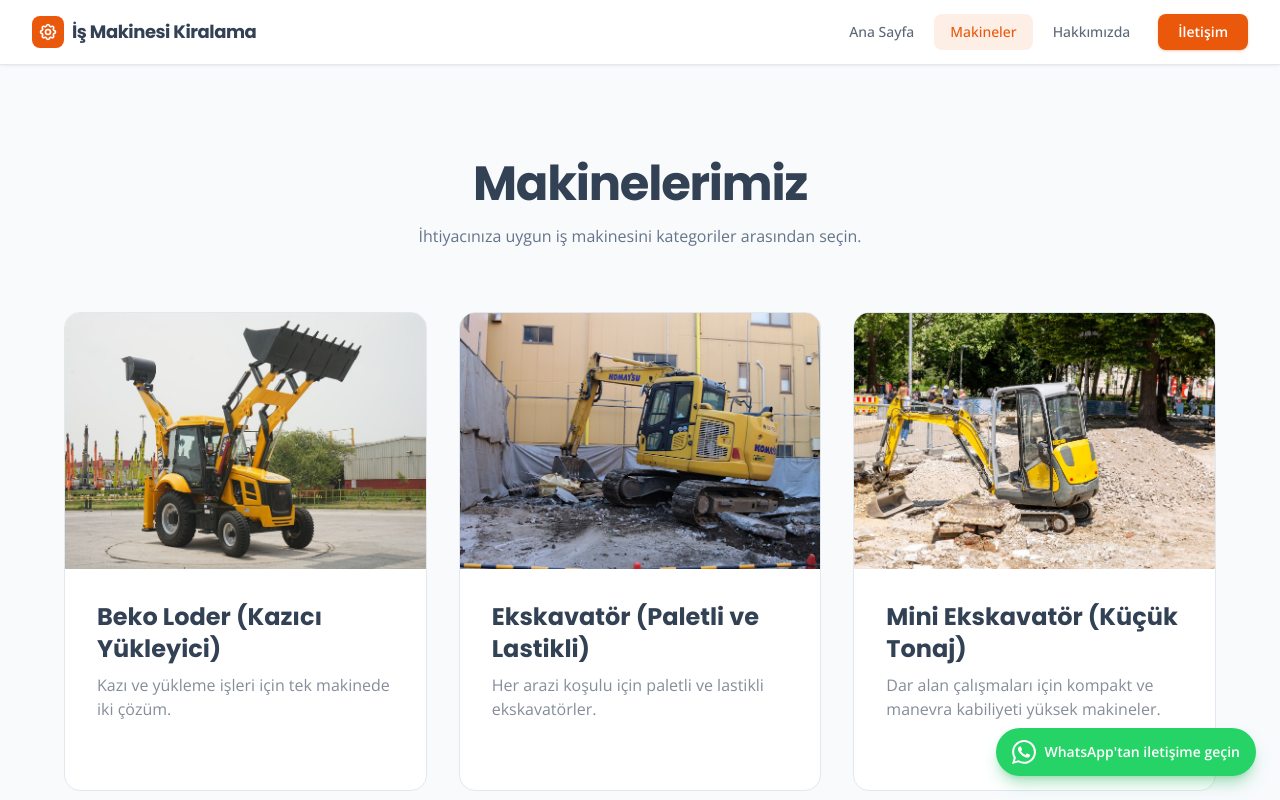
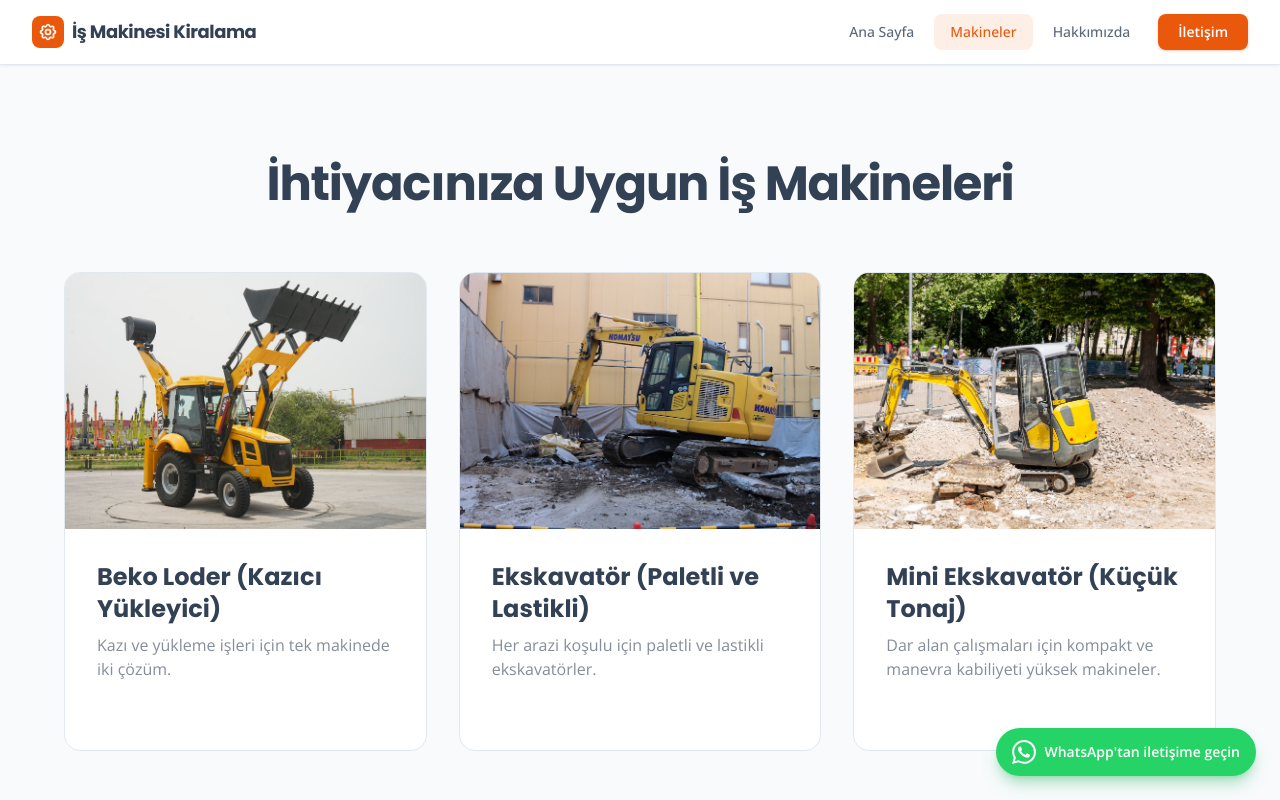
Before and after one commit to ahmetmbilgin/is-makinesi-kiralama, a Next.js app: page /makineler in a window 1280 px wide. Shown: the top 800 px of the page. Built offline with nearby package versions, Linux system fonts and the light colour scheme.

Commit message:
Bazı düzenlemeler

```diff
--- a/pages/hakkimizda.js
+++ b/pages/hakkimizda.js
@@ -9,7 +9,7 @@ const values = [
       </svg>
     ),
     title: "Güvenilirlik",
-    description: "Yılların deneyimi ve referanslarıyla kanıtlanmış hizmet kalitesi."
+    description: "Şeffaf fiyatlandırma ve söz verdiğimiz tarihte teslimat ile güven inşa ediyoruz."
   },
   {
     icon: (
@@ -36,7 +36,7 @@ const values = [
       </svg>
     ),
     title: "Müşteri Odaklı",
-    description: "7/24 ulaşılabilir müşteri desteği ile her zaman yanınızdayız."
+    description: "Hafta içi 08:00 - 18:00, cumartesi 09:00 - 15:00 arasında ulaşılabiliriz."
   }
 ]
 
@@ -47,12 +47,12 @@ export default function Hakkimizda() {
         <title>Hakkımızda | İş Makinesi Kiralama</title>
         <meta
           name="description"
-          content="İş makinesi kiralama sektöründe yılların deneyimi. Güvenilir, uygun fiyatlı ve profesyonel hizmet."
+          content="İstanbul Anadolu Yakası'nda beko loder, ekskavatör ve mini ekskavatör kiralama. Güvenilir, uygun fiyatlı ve profesyonel hizmet."
         />
         <meta property="og:title" content="Hakkımızda | İş Makinesi Kiralama" />
         <meta
           property="og:description"
-          content="İş makinesi kiralama sektöründe yılların deneyimi. Güvenilir, uygun fiyatlı ve profesyonel hizmet."
+          content="İstanbul Anadolu Yakası'nda beko loder, ekskavatör ve mini ekskavatör kiralama. Güvenilir, uygun fiyatlı ve profesyonel hizmet."
         />
       </Head>
 
--- a/pages/makineler.js
+++ b/pages/makineler.js
@@ -27,12 +27,12 @@ export default function Makineler() {
   return (
     <>
       <Head>
-        <title>Tüm Makineler | İş Makinesi Kiralama</title>
+        <title>İş Makineleri | İş Makinesi Kiralama</title>
         <meta
           name="description"
           content="Kiralık beko loder, ekskavatör ve mini ekskavatör. Uygun fiyat, güvenilir hizmet."
         />
-        <meta property="og:title" content="Tüm Makineler | İş Makinesi Kiralama" />
+        <meta property="og:title" content="İş Makineleri | İş Makinesi Kiralama" />
         <meta
           property="og:description"
           content="Beko loder, ekskavatör ve mini ekskavatör kiralama seçenekleri. Uygun fiyat, güvenilir hizmet."
@@ -42,11 +42,8 @@ export default function Makineler() {
       <div className="max-w-7xl mx-auto px-4 sm:px-6 lg:px-8 py-16 sm:py-20 lg:py-24">
         <div className="text-center mb-12 lg:mb-16">
           <h1 className="font-heading text-4xl sm:text-5xl font-bold text-foreground tracking-tight mb-4">
-            Makinelerimiz
+            İhtiyacınıza Uygun İş Makineleri
           </h1>
-          <p className="text-muted-foreground max-w-xl mx-auto">
-            İhtiyacınıza uygun iş makinesini kategoriler arasından seçin.
-          </p>
         </div>
         <div className="grid grid-cols-1 md:grid-cols-2 lg:grid-cols-3 gap-6 lg:gap-8 max-w-6xl mx-auto">
           {categories.map((cat, index) => (
```
Also changed, not shown: 1 other file (tests, documents, lock files or other folders).
